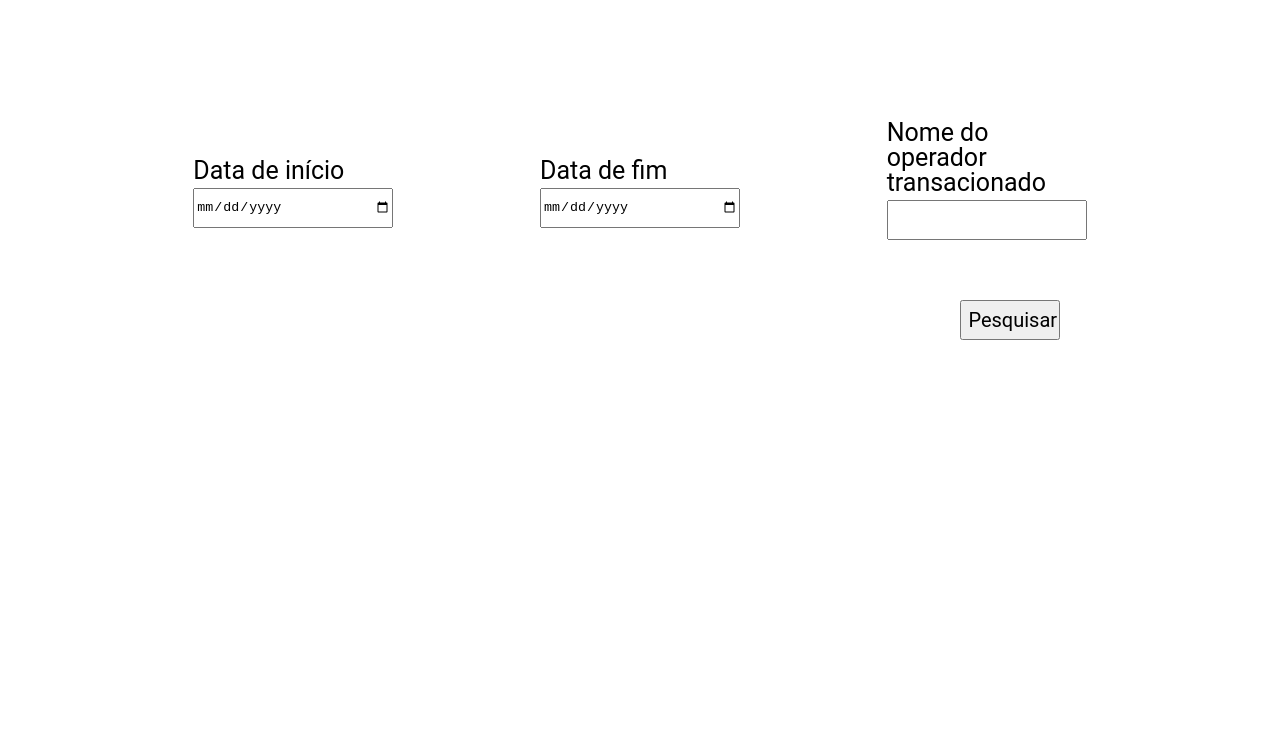
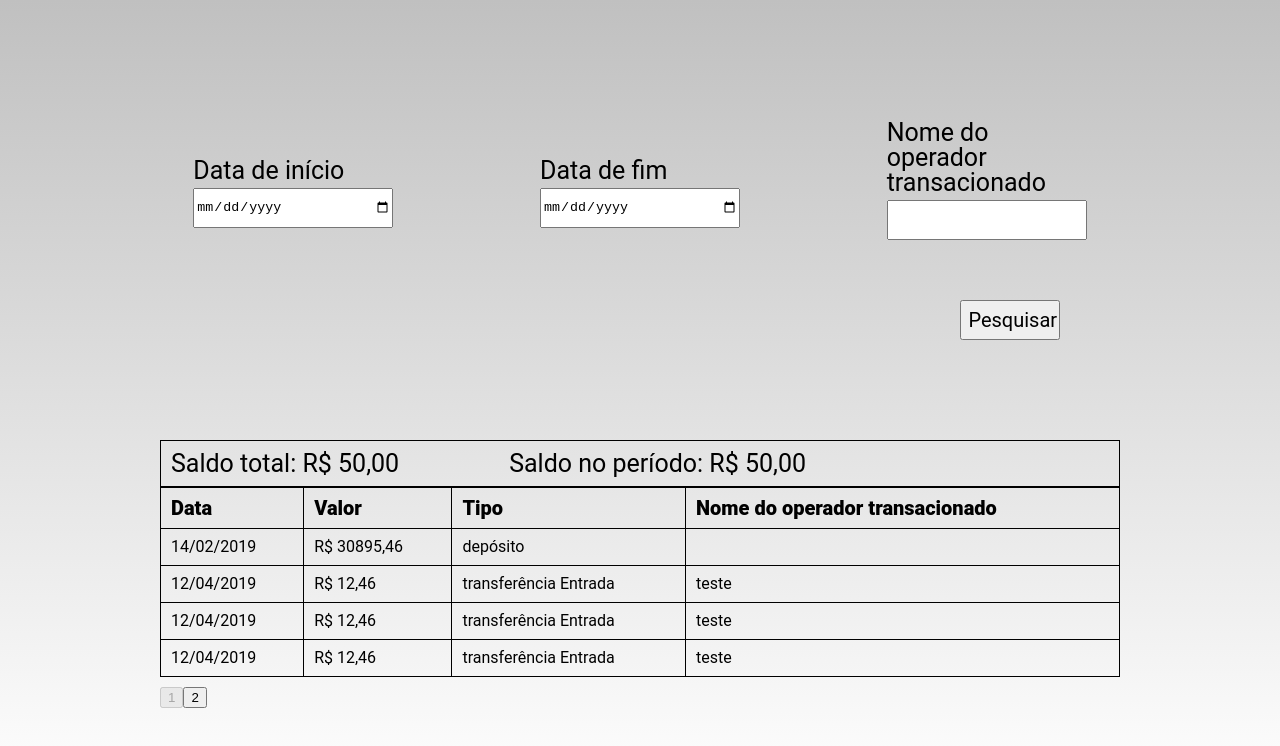
Before and after one commit to MatheusMachad00/desafio5-frontend-supera, a React (Create React App) app: page / in a window 1280 px wide. Shown: the top 746 px of the page. Built offline with nearby package versions, Linux system fonts and the light colour scheme.

Commit message:
Feat: table with the bank statement created

```diff
--- a/public/style/reset.css
+++ b/public/style/reset.css
@@ -25,7 +25,9 @@ footer, header, hgroup, menu, nav, section {
 }
 body {
   line-height: 1;
-  background-color: #ffffff;
+  background-image: linear-gradient(silver, white);
+  background-repeat: no-repeat;
+  height: 100vh;
 }
 ol, ul {
   list-style: none;
--- a/src/App.js
+++ b/src/App.js
@@ -2,7 +2,9 @@ import MainScreen from "./pages/MainScreen/MainScreen";
 
 function App() {
   return (
-    <MainScreen></MainScreen>
+    <>
+      <MainScreen></MainScreen>
+    </>
   );
 }
 
--- /dev/null
+++ b/src/components/BankStatement/BankStatement.jsx
@@ -0,0 +1,33 @@
+import { Header, TableStyle } from "./BankStatementStyle";
+
+export default function BankStatement({ data }) {
+  return (
+    <main>
+      <Header>
+        <h1>Saldo total: R$ 50,00</h1>
+        <h1>Saldo no período: R$ 50,00</h1>
+      </Header>
+
+      <TableStyle>
+        <thead>
+          <tr>
+            <th>Data</th>
+            <th>Valor</th>
+            <th>Tipo</th>
+            <th>Nome do operador transacionado</th>
+          </tr>
+        </thead>
+        <tbody>
+          {data.map((item, index) => (
+            <tr key={index}>
+              <td>{item.dados}</td>
+              <td>R$ {item.valencia}</td>
+              <td>{item.tipo}</td>
+              <td>{item.nomeOperador}</td>
+            </tr>
+          ))}
+        </tbody>
+      </TableStyle>
+    </main>
+  );
+}
--- /dev/null
+++ b/src/components/BankStatement/BankStatementStyle.js
@@ -0,0 +1,42 @@
+import styled from "styled-components";
+
+export const Header = styled.div`
+  border-style: solid;
+  border-width: 1px;
+  display: flex;
+  width: 75vw;
+
+  h1{
+    padding: 10px 100px 10px 10px;
+    font-family: "Roboto";
+    font-style: normal;
+    font-weight: 400;
+    font-size: 25px;
+  }
+`;
+
+export const TableStyle = styled.table`
+  text-align: left;
+  border-collapse: collapse;
+  width: 100%;
+  width: 75vw;
+  margin-bottom: 10px;
+
+  table, th, td{
+    border: 1px solid black;
+  }
+
+  td{
+    padding: 10px;
+    font-family: "Roboto";
+    font-style: normal;
+  }
+
+  th{
+    padding: 10px;
+    font-family: "Roboto";
+    font-style: normal;
+    font-weight: 800;
+    font-size: 20px;
+  }
+`;
--- a/src/components/DateSearchBar/DateSearchBar.jsx
+++ b/src/components/DateSearchBar/DateSearchBar.jsx
@@ -3,7 +3,6 @@ import { InputStyle } from "./DateSearchBarStyle";
 
 export default function DateSearchBar({ prop }) {
   const [date, setdate] = useState("");
-  /* console.log(date); */
   return (
     <InputStyle>
       <h1>Data de {prop}</h1>
--- a/src/pages/MainScreen/MainScreen.jsx
+++ b/src/pages/MainScreen/MainScreen.jsx
@@ -1,6 +1,40 @@
 import DateSearchBar from "../../components/DateSearchBar/DateSearchBar";
 import NameSearchBar from "../../components/NameSearchBar/NameSearchBar";
-import { Top, SearchButton, Main } from "./MainScreenStyle";
+import Pagination from "../../utils/pagination";
+import { Top, SearchButton, Main, TableComponent } from "./MainScreenStyle";
+
+const data = [
+  {
+    dados: "14/02/2019",
+    valencia: "30895,46",
+    tipo: "depósito",
+    nomeOperador: "",
+  },
+  {
+    dados: "12/04/2019",
+    valencia: "12,46",
+    tipo: "transferência Entrada",
+    nomeOperador: "teste",
+  },
+  {
+    dados: "12/04/2019",
+    valencia: "12,46",
+    tipo: "transferência Entrada",
+    nomeOperador: "teste",
+  },
+  {
+    dados: "12/04/2019",
+    valencia: "12,46",
+    tipo: "transferência Entrada",
+    nomeOperador: "teste",
+  },
+  {
+    dados: "12/04/2019",
+    valencia: "12,46",
+    tipo: "transferência Entrada",
+    nomeOperador: "teste",
+  },
+];
 
 export default function MainScreen() {
   return (
@@ -13,6 +47,9 @@ export default function MainScreen() {
       <SearchButton>
         <button>Pesquisar</button>
       </SearchButton>
+      <TableComponent>
+        <Pagination data={data} itemsPerPage={4}></Pagination>
+      </TableComponent>
     </Main>
   );
 }
--- a/src/pages/MainScreen/MainScreenStyle.js
+++ b/src/pages/MainScreen/MainScreenStyle.js
@@ -34,3 +34,9 @@ export const Main = styled.main`
   display: flex;
   flex-direction: column;
 `
+
+export const TableComponent = styled.main`
+  display: flex;
+  justify-content: center;
+padding-top: 100px;
+`
--- /dev/null
+++ b/src/utils/pagination.js
@@ -0,0 +1,31 @@
+import React, { useState } from "react";
+import BankStatement from "../components/BankStatement/BankStatement";
+
+export default function Pagination({ data, itemsPerPage }) {
+  const [currentPage, setCurrentPage] = useState(1);
+  const totalPages = Math.ceil(data.length / itemsPerPage);
+  const indexOfLastItem = currentPage * itemsPerPage;
+  const indexOfFirstItem = indexOfLastItem - itemsPerPage;
+  const currentItems = data.slice(indexOfFirstItem, indexOfLastItem);
+
+  const handlePageChange = (pageNumber) => {
+    setCurrentPage(pageNumber);
+  };
+
+  return (
+    <div>
+      <BankStatement data={currentItems} />
+      <div>
+        {Array.from({ length: totalPages }, (_, index) => (
+          <button
+            key={index}
+            onClick={() => handlePageChange(index + 1)}
+            disabled={currentPage === index + 1}
+          >
+            {index + 1}
+          </button>
+        ))}
+      </div>
+    </div>
+  );
+}
```
